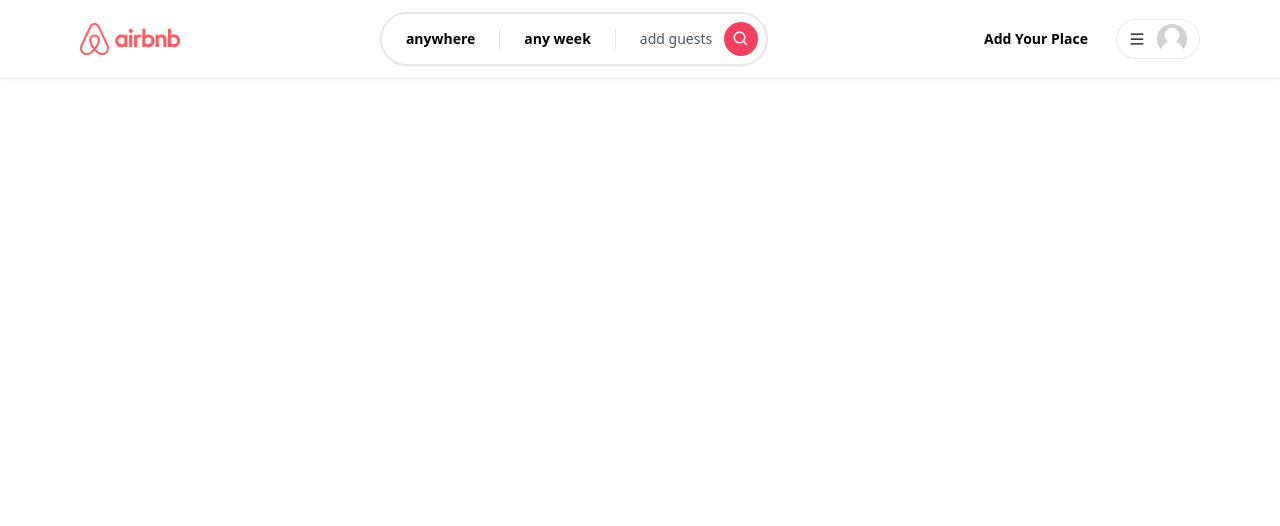
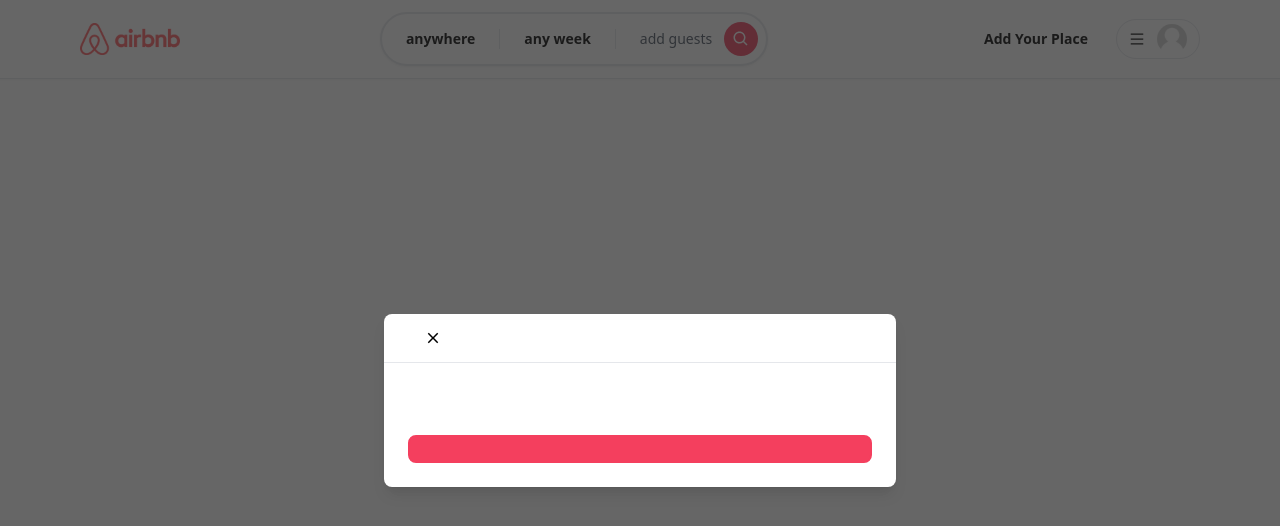
Before and after one commit to jesseemana/property-rentals, a Next.js app: page / in a window 1280 px wide. Shown: the top 526 px of the page. Built offline with nearby package versions, Linux system fonts and the light colour scheme.

Commit message:
modal setup about done

```diff
--- /dev/null
+++ b/app/components/Button.tsx
@@ -0,0 +1,28 @@
+'use client'
+
+const Button: React.FC<ButtonProps> = ({
+  label,
+  onClick,
+  disabled,
+  outline,
+  small,
+  icon: Icon,
+}) => {
+  return (
+    <button
+      disabled={disabled}
+      onClick={onClick}
+      className={`
+        relative disabled:opacity-70 disabled:cursor-not-allowed rounded-lg hover:opacity-80 transition w-full
+        ${outline ? 'border-black text-black bg-white' : 'bg-rose-500 border-rose-500 text-white'}
+        ${small ? 'text-sm py-1 font-light border-[1px]' : 'text-md py-3 font-semibold border-2'}`}
+    >
+      {Icon && (
+        <Icon size={24} className='absolute left-4 top-3'/>
+      )}
+      {label}
+    </button>
+  )
+}
+
+export default Button
--- /dev/null
+++ b/app/components/Modals/Modal.tsx
@@ -0,0 +1,99 @@
+'use client'
+
+import { IoMdClose } from 'react-icons/io'
+import { useState, useEffect, useCallback } from 'react'
+import Button from '../Button';
+
+const Modal: React.FC<ModalProps> = ({
+    isOpen,
+    onClose,
+    onSubmit,
+    title,
+    body,
+    footer,
+    actionLabel,
+    disabled,
+    secondaryAction,
+    secondaryActionLabel
+}) => {
+  const [showModal, setShowModal] = useState(isOpen)
+
+  useEffect(() => {
+    setShowModal(isOpen)
+  }, [isOpen])
+
+  const handleClose = useCallback(() => {
+    if (disabled) return
+
+    setShowModal(false)
+
+    setTimeout(()  => {
+        onClose()
+    }, 300)
+  }, [onClose, disabled])
+
+  const handleSubmit = useCallback(() => {
+    if (disabled) return
+
+    onSubmit()
+  }, [disabled, onSubmit])
+
+  const handleSecondaryAction = useCallback(() => {
+    if (disabled || !secondaryAction) return
+
+    secondaryAction()
+  }, [disabled, secondaryAction])
+
+  if(!isOpen) return null
+
+  return (
+    <>
+        <div className='justify-center items-center flex overflow-x-hidden overflow-y-auto fixed inset-0 z-50 outline-none focus:outline-none bg-neutral-800/70'>
+            <div className='relative w-full md:w-4/6 lg:w-3/6 xl:w-2/5 my-4 mx-auto h-full lg:h-auto md:h-auto'>
+                {/* CONTENT */}
+                <div className={`translate duration-300 h-full ${showModal ? 'translate-y-0' : 'translate-y-full'} ${showModal ? 'opacity-100' : 'opacity-0'}`}>
+                    <div className='translate h-full lg:h-auto md:h-auto border-0 rounded-lg shadow-lg relative flex flex-col w-full bg-white outline-none focus:outline-none'>
+                        {/* HEADER */}
+                        <div className='flex items-center p-6 rounded-t justify-center relative border-b-[1px]'>
+                            <button
+                                onClick={handleClose}
+                                className='p-1 border-0 hover:opacity-70 transition absolute left-9'
+                            >
+                                <IoMdClose size={18} />
+                            </button>
+                            <div className='text-lg font-semibold'>
+                                {title}
+                            </div>
+                        </div>
+                        {/* BODY */}
+                        <div className='relative p-6 flex-auto'>
+                            {body}
+                        </div>
+                        {/* FOOTER */}
+                        <div className='flex flex-col gap-2 p-6'>
+                            <div className='flex flex-row items-center gap-4 w-full'>
+                                {secondaryAction && secondaryActionLabel && (
+                                    <Button
+                                        outline
+                                        disabled={disabled}
+                                        label={secondaryActionLabel}
+                                        onClick={handleSecondaryAction}
+                                    />
+                                )}
+                                <Button
+                                    label={actionLabel}
+                                    disabled={disabled}
+                                    onClick={handleSubmit}
+                                />
+                            </div>
+                            {footer}
+                        </div>
+                    </div>
+                </div>
+            </div>
+        </div>
+    </>
+  )
+}
+
+export default Modal
--- /dev/null
+++ b/app/hooks/useRegisterModal.tsx
@@ -0,0 +1,9 @@
+import { create } from 'zustand';
+
+const useRegisterModal = create<RegisterModalStore>((set) => ({
+  isOpen: false,
+  onOpen: () => set({ isOpen: true }),
+  onClose: () => set({ isOpen: false })
+}));
+
+export default useRegisterModal;
--- a/app/layout.tsx
+++ b/app/layout.tsx
@@ -1,6 +1,7 @@
 // import { Nunito } from 'next/font/google'
 
 import ClientOnly from './components/ClientOnly';
+import Modal from './components/Modals/Modal';
 import Navbar from './components/Navbar/Navbar'
 import './globals.css'
 
@@ -23,6 +24,7 @@
         <div className="">
           <ClientOnly>
             <Navbar />
+            <Modal isOpen />
           </ClientOnly>
           {children}
         </div>
```
Also changed, not shown: types.d.ts (+28 -0 lines), app/components/Modals/RegisterModal.tsx (added).
